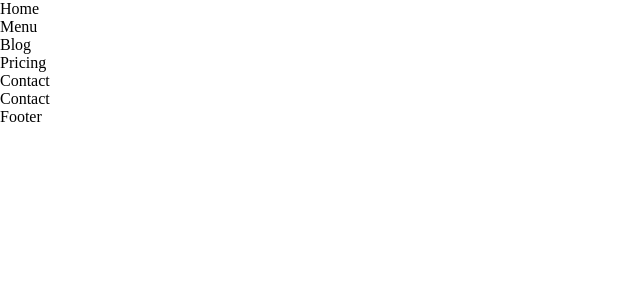
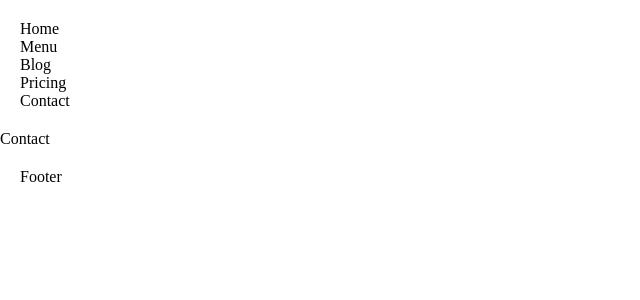
Before and after one commit to FoxNestProduction/finalProjectStore, a React (Create React App) app in the folder client/: page /Contact in a window 1280 px wide. Shown: the top 300 px of the page, without its empty margins (0-640 px from the left). Built offline with nearby package versions, Linux system fonts and the light colour scheme; no server answers.

Commit message:
add Layout to route

```diff
--- a/client/package.json
+++ b/client/package.json
@@ -44,7 +44,7 @@
       "import/no-named-as-default": "off",
       "import/no-named-as-default-member":"off",
       "no-unused-vars": "off",
-      "linebreak-style": ["error", "windows"],
+      "linebreak-style": ["error", "unix"],
       "no-console": "off",
       "react/function-component-definition": [2, { "namedComponents": "arrow-function" }],
       "arrow-body-style": "off"
--- a/client/src/pages/Layout/Public Layout.js
+++ b/client/src/pages/Layout/Public Layout.js
@@ -6,7 +6,7 @@ const PublicLayout = () => {
 
     return(
         <>
-            <header>
+            <header style={{ margin: '20px' }}>
                 <nav>
                 <ul>
                     <li>
@@ -30,7 +30,7 @@ const PublicLayout = () => {
             <main>
                 <Outlet />
             </main>
-            <footer>Footer</footer>
+            <footer style={{ margin: '20px' }}>Footer</footer>
         </>
     )
 }
```
